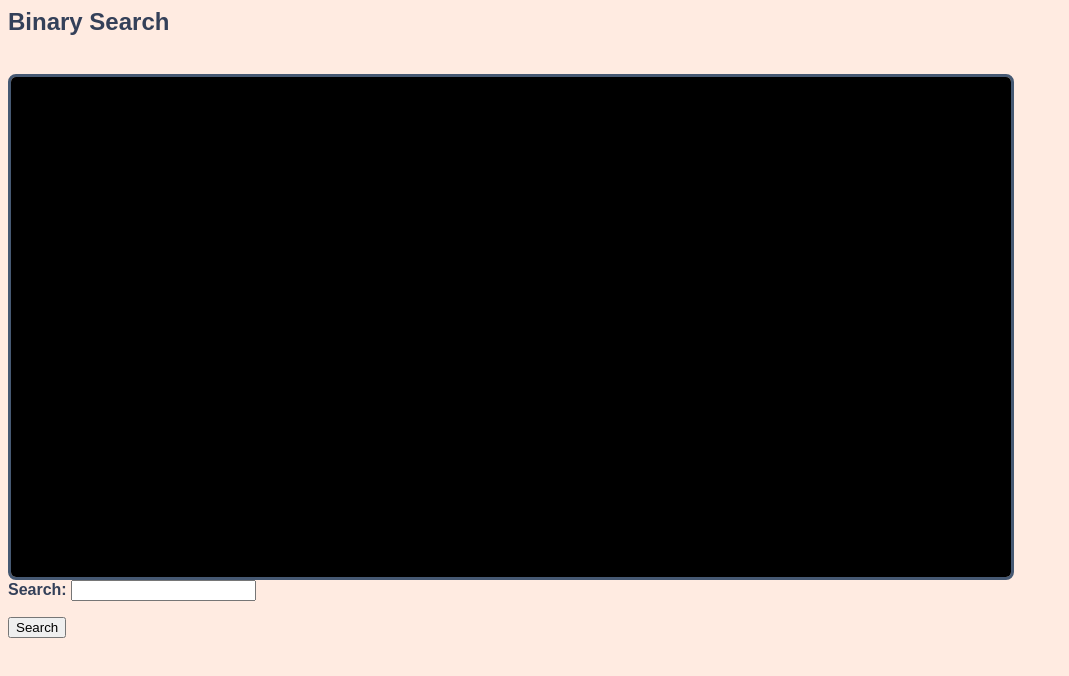
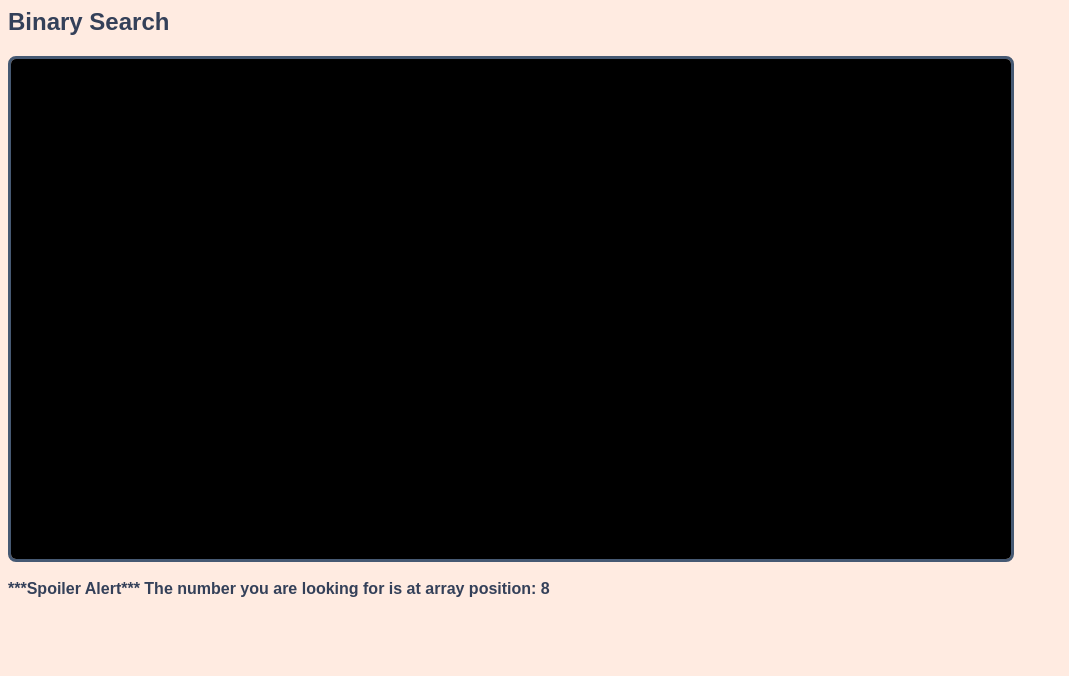
Before and after one commit to rseufert/js, a plain HTML site: page binary_search/BinarySearch.html in a window 1280 px wide. Shown: the whole page, without its empty margins (0-1069 px from the left). Drawn offline with Linux system fonts and the light colour scheme.

Commit message:
Revert "Many changes. See extended description"
This reverts commit d90b79bb662ca4cdb484021bc4a903e78537937c.

```diff
--- a/binary_search/BinarySearch.css
+++ b/binary_search/BinarySearch.css
@@ -10,7 +10,6 @@
 body {
     background-color: #FFEBE1;
     font-family: Arial;
-	font-weight: bold;
     color: #344059;
 }
 
--- a/binary_search/BinarySearch.html
+++ b/binary_search/BinarySearch.html
@@ -4,17 +4,7 @@
 </head>
 <body>
 	<h2>Binary Search</h2>
-	<br />
 	<canvas width="1000" height="500" id="canvas"></canvas>
-	<br />
-	<div id="search"></div>
-	<div id="next"></div>
-	<br />
-	<div id="found"></div>
-	<div id="not_found"></div>
-	<br />
-	<div id="i"></div>
-
 	<script type="text/javaScript" src="BinarySearch.js"></script>
 </body>
 </html>
--- a/binary_search/BinarySearch.js
+++ b/binary_search/BinarySearch.js
@@ -22,61 +22,39 @@ var data = [];  //ordered array of values
     var animateIndex = 0;   //used to "playback" the values in searchState
 
 
-    var clear = function() {          //clears the canvas, sets the background color
+    function clear() {          //clears the canvas
         c.fillStyle = "D1D9E8";
         c.fillRect(0, 0, 1000, 500);
-    };
+    }
 
 
-    var drawData = function(d) {          //need to draw the remaining elements in the data array
+    function drawData(d) {          //draw data
         clear();
         c.fillStyle = "7D879B";
         for(var i = 0; i < d.length; i++) {
             var dp = d[i];
-            c.fillRect(25 + i*100, 500 - dp*5 - 30, 50, dp*5);
+            c.fillRect(25 + i*100, 500 - dp*5 - 30 , 50, dp*5);
         }
-    };
+    }
 
-
-    var drawResult = function(d, r) {     //similar to draw data, but highlights the search result
+    function drawResult(d, r) {     //draws all of the data with the search result highlighted
         clear();
         c.fillStyle = "7D879B";
         for(var i = 0; i < d.length; i++) {
             var dp = d[i];
             if (i === r){
                 c.fillStyle = "EC8A6F";
-                c.fillRect(25 + i*100, 500 - dp*5 - 30, 50, dp*5);
+                c.fillRect(25 + i*100, 500 - dp*5 - 30 , 50, dp*5);
                 c.fillStyle = "7D879B";
             } else {
-                c.fillRect(25 + i*100, 500 - dp*5 - 30, 50, dp*5);
+                c.fillRect(25 + i*100, 500 - dp*5 - 30 , 50, dp*5);
             }
         }
-    };
+    }
 
 
-    var animate = function() {        //draw the appropriate frame each time the user clicks Next
-        if(animateIndex < stateIndex) {
-            for(var i = 0; i < searchState[animateIndex].length; i++) {
-                drawData(searchState[animateIndex]);
-            }
-            animateIndex++;
-        } else {
-            drawResult(data, searchResult);
 
-            if (searchResult === -1) {
-                document.getElementById("found").innerHTML = "";
-                document.getElementById("not_found").innerHTML = "Sorry, the number you are looking for is not in the array.";
-                document.getElementById("i").innerHTML = "<img src='i' />";
-            } else {
-                document.getElementById("not_found").innerHTML = "";
-                document.getElementById("i").innerHTML = "";
-                document.getElementById("found").innerHTML = "The number you are looking for is at array position: " + searchResult;
-            }
-        }
-    };
-
-
-    var binarySearch = function(searchTerm, data, left, right) {
+    function binarySearch(searchTerm, data, left, right) {
         if (left > right)
             return -1;
 
@@ -84,7 +62,7 @@ var data = [];  //ordered array of values
         console.log(searchState[stateIndex]);
         stateIndex++;
 
-        var mid = Math.round((left + right) / 2);
+        var mid = parseInt((left + right) / 2);
 
         if (data[mid] === searchTerm) {
             return mid;
@@ -93,23 +71,32 @@ var data = [];  //ordered array of values
         } else {
             return binarySearch(searchTerm, data, mid + 1, right);
         }
-    };
+    }
 
 
-    var search = function(term) {
-        console.log("Searching for " + term);
-        searchResult = binarySearch(term, data, 0, data.length - 1);
-        console.log(searchResult);
-        document.getElementById("next").innerHTML = "<button onclick='animate();'>Next</button>";
-    };
+    function search() {             //calls binarySearch then animates the results
+        function animate() {        //iterates through the array of changes and draws each state
+            if(animateIndex < stateIndex) {
+                for(var i = 0; i < searchState[animateIndex].length; i++) {
+                    drawData(searchState[animateIndex]);
+                }
+                animateIndex++;
+            } else {
+                drawResult(data, result);
+                window.clearInterval(intId);
+            }
+        }
 
-
-    var readForm = function() {
-        var search_term = document.search.term.value;
-        search_term = parseInt(search_term, 10);
-        search(search_term);
-    };
-
+        var result = binarySearch(75, data, 0, data.length - 1);
+        console.log(result);
+        var intId = window.setInterval(animate, 1750);
+        if (result === -1) {
+            document.write("<br /><br /> <b>***Spoiler Alert*** Sorry, the number you are looking for is not in the array.</b> \n");
+            document.write("<br /><br /> <img src='i' />");
+        } else {
+            document.write("<br /><br /> <b>***Spoiler Alert*** The number you are looking for is at array position: " + result + "</b>");
+        }
+    }
 
     clear();    //initial clear to set the background color (I'm anal...)
-    document.getElementById("search").innerHTML = "<form name='search'>Search: <input type='text' id='term' name='term'></form><button name='searchButton' onclick='readForm();'>Search</button>";
+    search();   //Makes magics happens!!1
```
